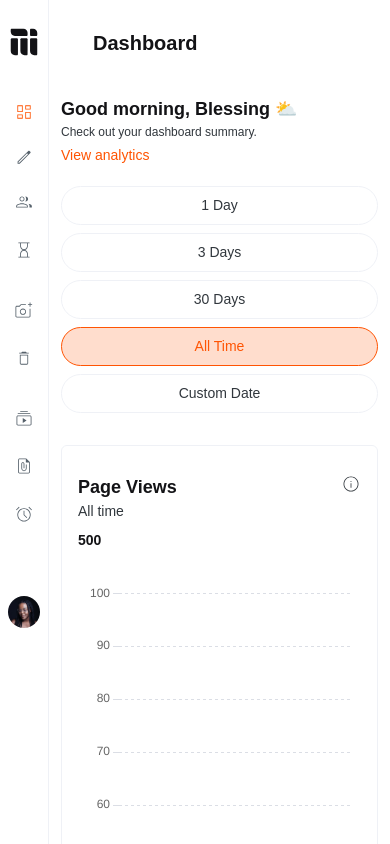
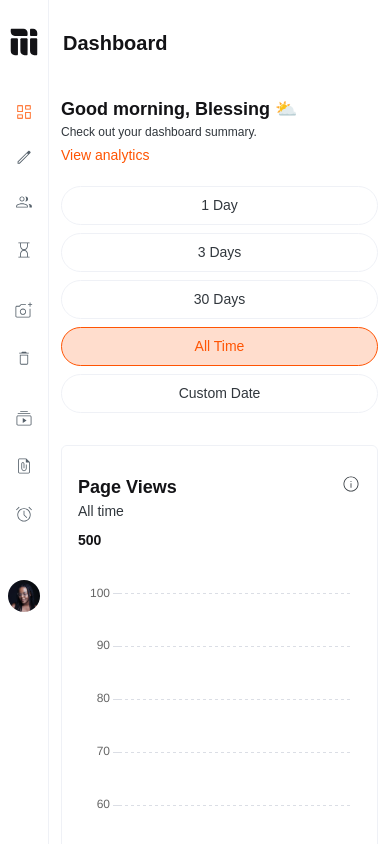
Before and after one commit to Iroh-Omolola/mainstack, a Next.js app: page / in a window 390 px wide. Built offline with nearby package versions, Linux system fonts and the light colour scheme; no server answers.

Commit message:
restyled the sidebar

```diff
--- a/components/DashboardSideBar.tsx
+++ b/components/DashboardSideBar.tsx
@@ -85,7 +85,7 @@ export const DashboardSideBar = () => {
             <Logo />
           </div>
         </Link>
-        <div className="w-full space-y-8  lg:space-y-36">
+        <div className="w-full space-y-4 lg:space-y-36">
           <div className="">
             <div className=" overflow-x-hidden  ">
               {BAR_ROUTES_ONE?.map((link, id) => (
--- a/components/NavBar.tsx
+++ b/components/NavBar.tsx
@@ -1,9 +1,11 @@
 export const NavBar = () => {
   return (
     <div
-      className={`flex fixed bg-white z-50  top-0 right-0 left-0 pl-[93px] w-full lg:pl-72 xl:pl-[310px]  h-[88px] items-start `}
+      className={`flex fixed bg-white z-50  top-0 right-0 left-0 pl-[63px] xs:pl-[93px] w-full lg:pl-72 xl:pl-[310px]  h-[88px] items-start `}
     >
-      <h1 className="mt-7 text-[#131316] font-bold text-start text-[20px]">Dashboard</h1>
+      <h1 className="mt-7 text-[#131316] font-bold text-start text-[20px]">
+        Dashboard
+      </h1>
     </div>
   );
 };
```
